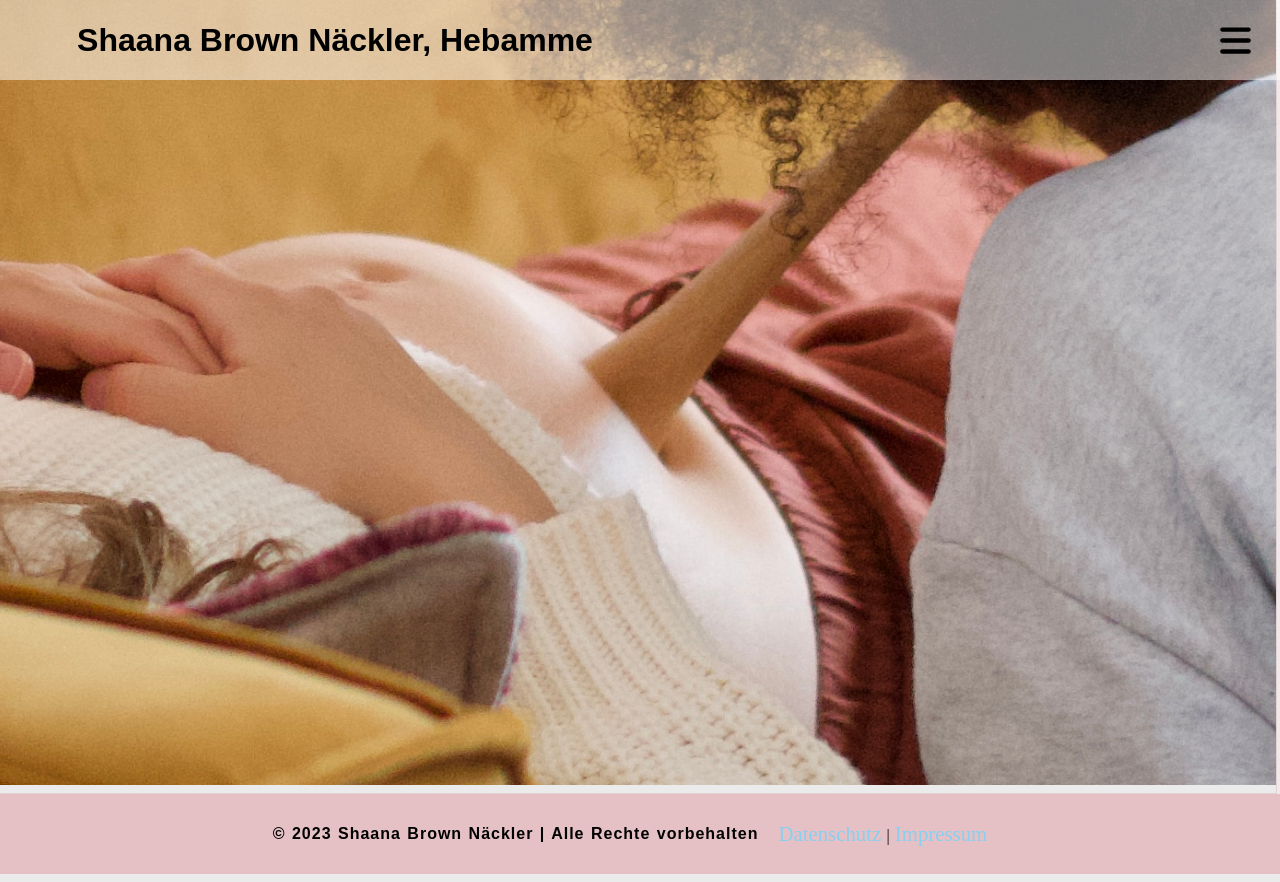
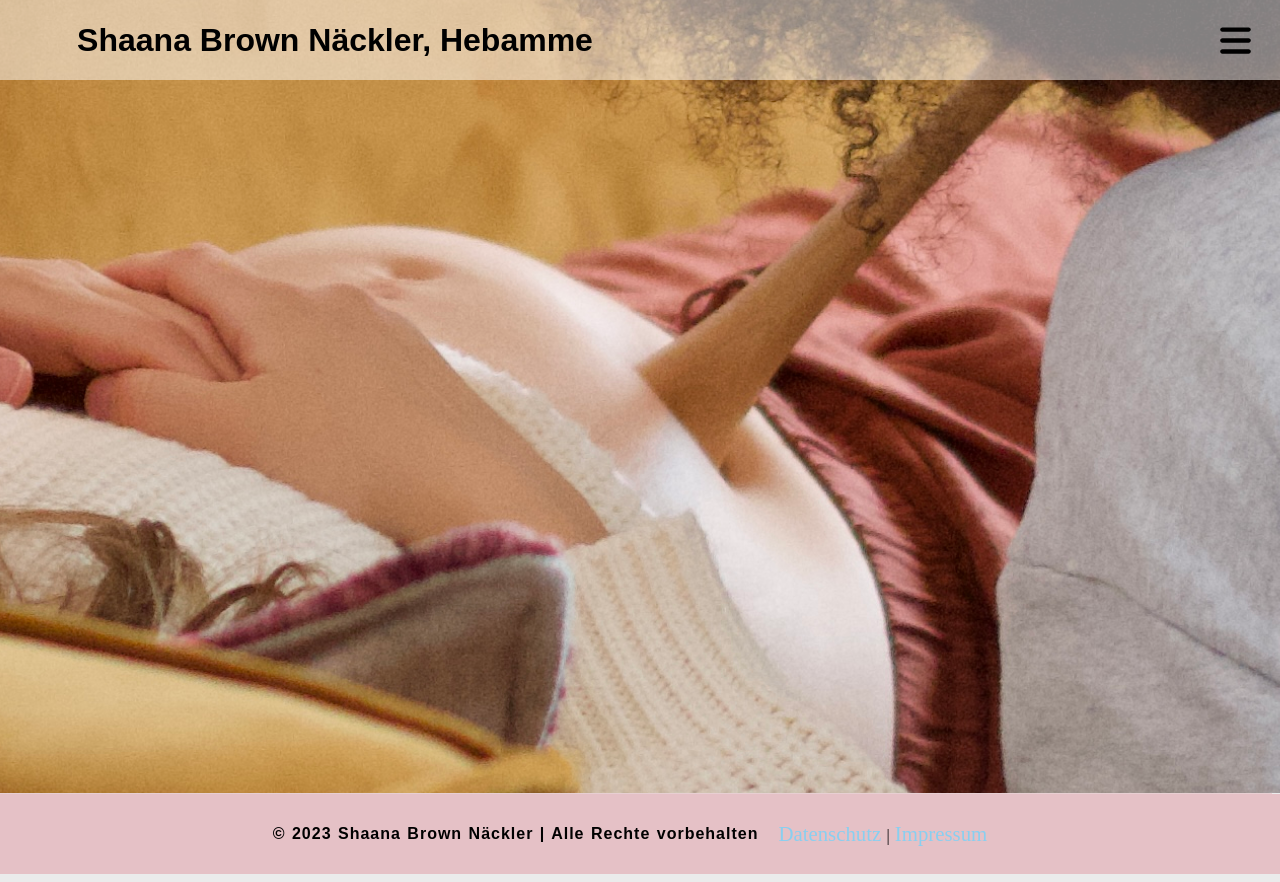
Before and after one commit to anitakath/Hebamme_Portfolio, a Next.js app: page / in a window 1280 px wide. Built offline with nearby package versions, Linux system fonts and the light colour scheme.

Commit message:
changed some styling

```diff
--- a/styles/HeaderImg.module.css
+++ b/styles/HeaderImg.module.css
@@ -6,7 +6,6 @@
     height: 100vh;
     z-index: 100;
     position: relative;
-    left: 5px;
     border: 1px solid rgba(225,166,173, 0.4);
     position: relative;
     top: -8px;
@@ -15,10 +14,12 @@
 
 
 .image{
-    width: 100vw;
+    width: 110vw;
     height: 100vh;
     transition: 0.2s ease;
     object-fit: cover;
     position: relative;
-    top: -8px;
+
+
+
 }
```
